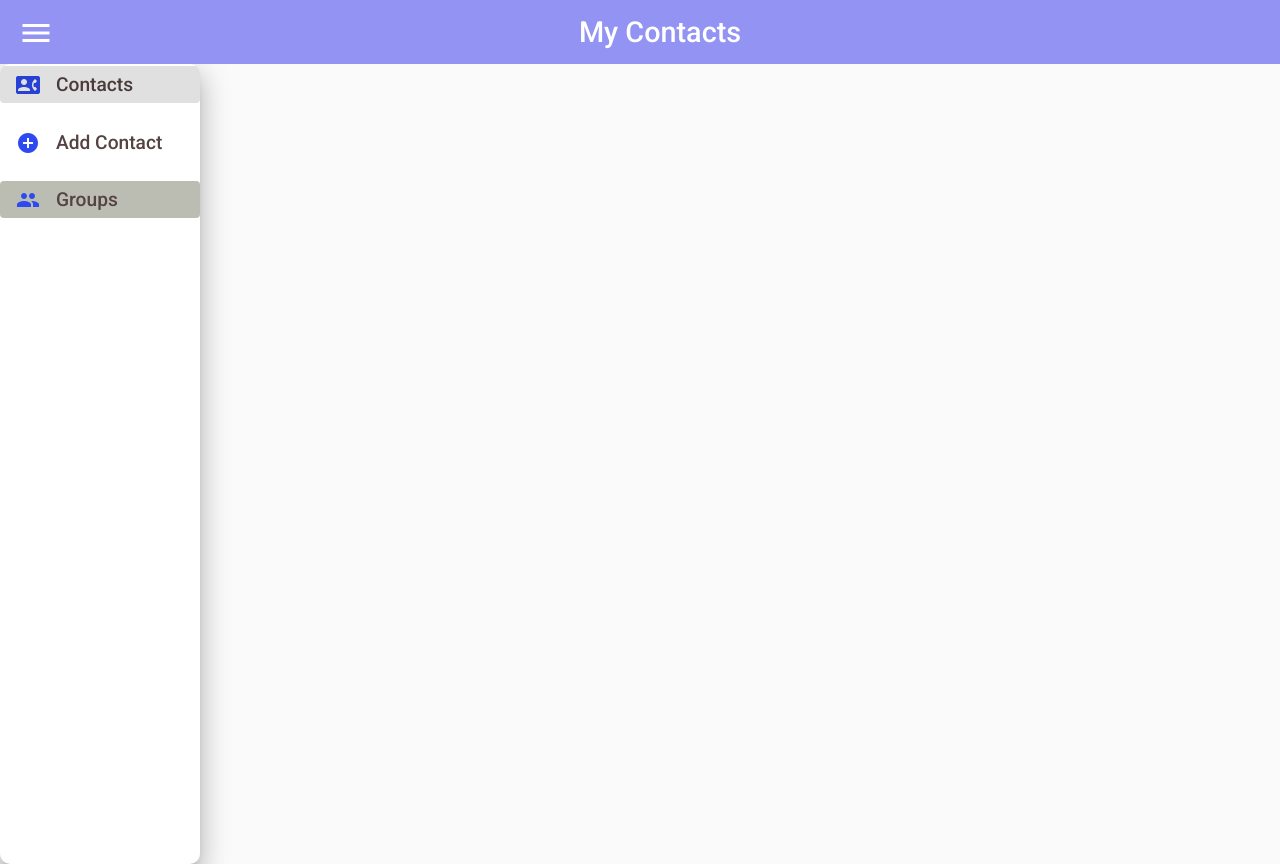
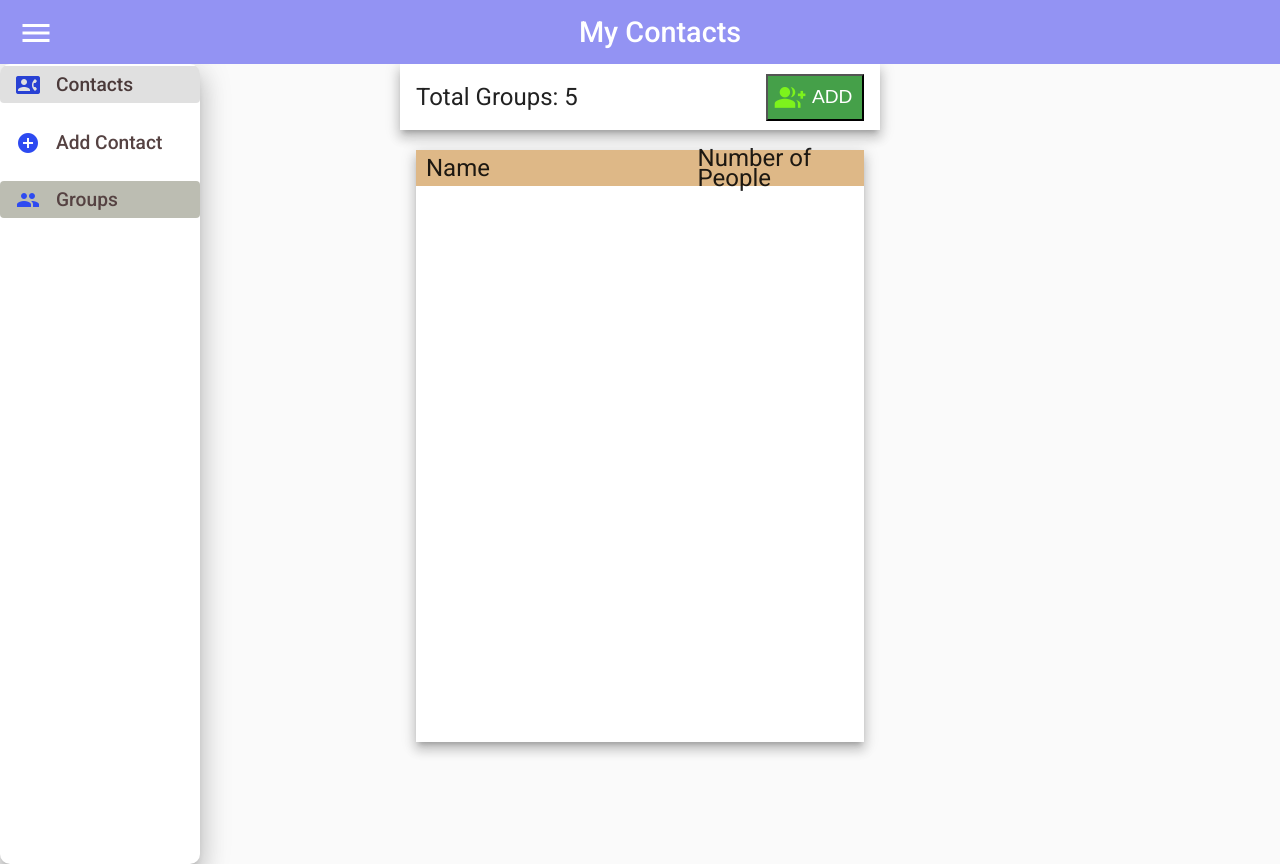
Before and after one commit to anuragshetty1998/Contact-List, an Angular app: page /groups in a window 1280 px wide. Built offline with nearby package versions, Linux system fonts and the light colour scheme.

Commit message:
completed till group

```diff
--- a/src/app/app.module.ts
+++ b/src/app/app.module.ts
@@ -14,6 +14,7 @@ import { MatToolbarModule } from '@angular/material/toolbar';
 import { MatSidenavModule } from '@angular/material/sidenav';
 import { MatButtonModule } from '@angular/material/button';
 import { MatIconModule } from '@angular/material/icon';
+import { AddGroupComponent } from './components/add-group/add-group.component';
 
 @NgModule({
   declarations: [
@@ -23,6 +24,7 @@ import { MatIconModule } from '@angular/material/icon';
     GroupsComponent,
     ContactDetailsComponent,
     SearchComponent,
+    AddGroupComponent,
   ],
   imports: [
     BrowserModule,
--- /dev/null
+++ b/src/app/components/add-group/add-group.component.html
@@ -0,0 +1 @@
+<p>add-group works!</p>
--- /dev/null
+++ b/src/app/components/add-group/add-group.component.ts
@@ -0,0 +1,15 @@
+import { Component, OnInit } from '@angular/core';
+
+@Component({
+  selector: 'app-add-group',
+  templateUrl: './add-group.component.html',
+  styleUrls: ['./add-group.component.scss']
+})
+export class AddGroupComponent implements OnInit {
+
+  constructor() { }
+
+  ngOnInit(): void {
+  }
+
+}
--- a/src/app/components/contact-details/contact-details.component.html
+++ b/src/app/components/contact-details/contact-details.component.html
@@ -7,13 +7,22 @@
         }}
       </div>
     </div>
-    <div>
-      <h3>{{ contact.firstname + " " + contact.lastname }}</h3>
-      <p>{{ contact.email }}</p>
-      <p>{{ contact.phone }}</p>
+    <div class="subdetails-container">
+      <div>
+        <p>{{ "Name:" }}</p>
+        <h3>{{ contact.firstname + " " + contact.lastname }}</h3>
+      </div>
+      <div>
+        <p>{{ "Phone:" }}</p>
+        <h3>{{ contact.phone }}</h3>
+      </div>
+      <div *ngIf="contact.email">
+        <p>{{ "Email:" }}</p>
+        <h4>{{ contact.email.toLowerCase() }}</h4>
+      </div>
     </div>
     <button class="delete-button" (click)="deleteSelected(contact.id)">
-      <mat-icon color="red">delete_outline</mat-icon>
+      <mat-icon>delete</mat-icon>
       <p>Delete</p>
     </button>
   </div>
--- a/src/app/components/contact-details/contact-details.component.scss
+++ b/src/app/components/contact-details/contact-details.component.scss
@@ -56,3 +56,24 @@
   bottom: 1rem;
   right: 1rem;
 }
+
+.subdetails-container {
+  // background-color: antiquewhite;
+  padding-left: 16px;
+  padding-top: 16px;
+  p {
+    font-size: 1.3rem;
+  }
+  h3 {
+    font-size: 1.5rem;
+    color: rgba(214, 47, 47, 0.739);
+    margin-bottom: 1.5rem;
+    text-transform: capitalize;
+  }
+  h4 {
+    font-size: 1.5rem;
+    color: rgba(214, 47, 47, 0.739);
+    margin-bottom: 1.5rem;
+    text-transform: lowercase;
+  }
+}
--- a/src/app/components/contacts/contacts.component.scss
+++ b/src/app/components/contacts/contacts.component.scss
@@ -7,12 +7,13 @@
 .top-div {
   display: flex;
   flex-direction: row;
-  width: 100vw;
+  // width: 45vw;
+  // margin: auto;
   height: max-content;
   justify-content: center;
-  //margin-top: 0.5rem;
+  background-color: rgb(255, 255, 255);
   margin-bottom: 1rem;
-  // background-color: bisque;
+  padding: 0.4rem 1rem;
   input {
     border: 2px solid #ccc;
     transform: scale(1.2);
--- a/src/app/components/groups/groups.component.html
+++ b/src/app/components/groups/groups.component.html
@@ -1 +1,15 @@
-<p>groups works!</p>
+<div class="group-page-div">
+  <div class="add-button-div mat-elevation-z8">
+    <p class="group-num">{{ "Total Groups: 5" }}</p>
+    <button class="add-button">
+      <mat-icon color="red">group_add</mat-icon>
+      <p>ADD</p>
+    </button>
+  </div>
+  <div class="bottom-div mat-elevation-z8">
+    <div class="heading-tr">
+      <p class="name-header-p">Name</p>
+      <p class="phone-header-p">Number of People</p>
+    </div>
+  </div>
+</div>
--- a/src/app/components/groups/groups.component.scss
+++ b/src/app/components/groups/groups.component.scss
@@ -0,0 +1,73 @@
+.group-page-div {
+  position: relative;
+  height: 100%;
+}
+
+.add-button-div {
+  width: 35vw;
+  background-color: rgb(255, 255, 255);
+  margin: auto;
+  padding: 0.6rem 1rem;
+  position: relative;
+  display: flex;
+  flex-direction: row;
+  height: max-content;
+  justify-content: space-between;
+  align-items: center;
+}
+
+.group-num {
+  font-size: 1.5rem;
+  margin: 0;
+}
+
+.add-button {
+  display: flex;
+  background-color: #45a049;
+  width: fit-content;
+  align-items: center;
+  justify-content: center;
+  padding: 0.6rem;
+  mat-icon {
+    transform: scale(1.3);
+    color: rgb(125, 243, 28);
+  }
+  p {
+    font-size: 1.2rem;
+    color: rgb(255, 255, 255);
+    margin: 0%;
+    padding-left: 10px;
+  }
+}
+
+.bottom-div {
+  height: 74vh;
+  width: 35vw;
+  background-color: rgb(255, 255, 255);
+  margin: auto;
+  p {
+    padding: 0%;
+    margin: 0%;
+  }
+  margin-top: 20px;
+}
+
+.heading-tr {
+  display: flex;
+  font-size: 24px;
+  width: 100%;
+  background-color: burlywood;
+  height: 6%;
+  align-items: center;
+  position: relative;
+}
+
+.name-header-p {
+  position: relative;
+  left: 10px;
+}
+
+.phone-header-p {
+  position: absolute;
+  left: 22vw;
+}
```
Also changed, not shown: src/app/services/group.service.ts (added, +9 -0 lines), src/app/components/add-group/add-group.component.scss (added), 2 other files (tests, documents, lock files or other folders).
